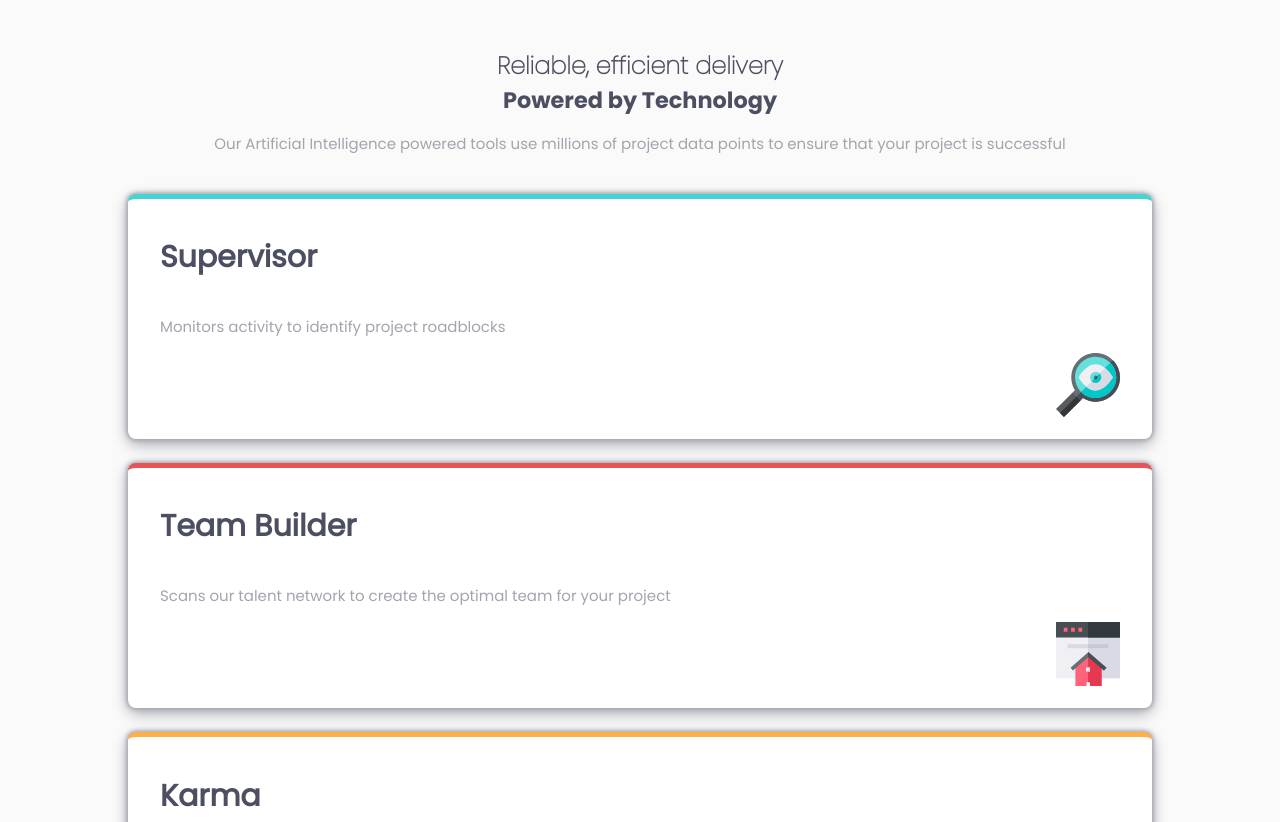
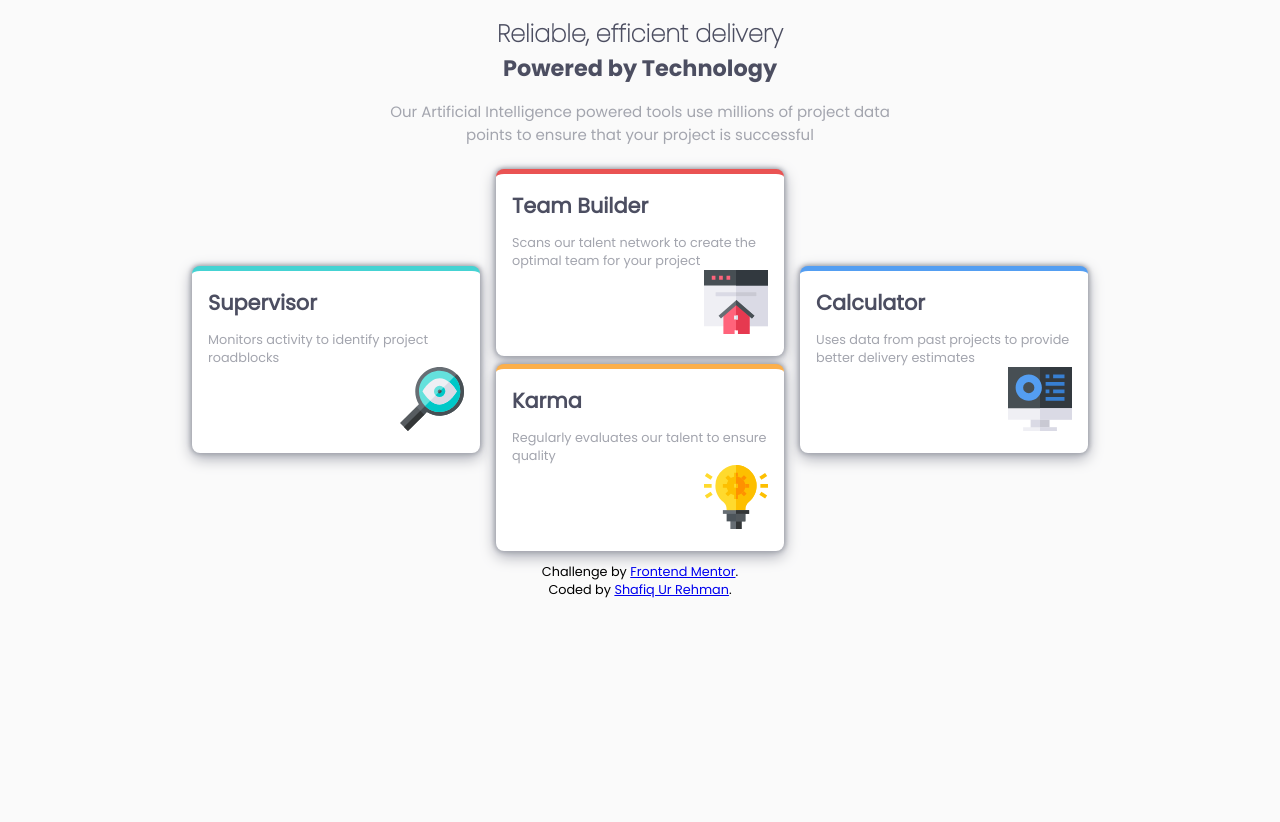
Before and after one commit to srplanta/fem-four-card-feature-section-master, a plain HTML site: page index.html in a window 1280 px wide. Shown: the top 822 px of the page. After the commit the page ends 800 px from the top, so only its background shows below. Drawn offline with Linux system fonts and the light colour scheme.

Commit message:
desktop css added

```diff
--- a/index.html
+++ b/index.html
@@ -97,7 +97,7 @@
   <footer>
     <p class="attribution">
       Challenge by <a href="https://www.frontendmentor.io?ref=challenge" target="_blank">Frontend Mentor</a>.<br>
-      Coded by <a href="#">Your Name Here</a>.
+      Coded by <a href="#">Shafiq Ur Rehman</a>.
     </p>
   </footer>
 </body>
--- a/style.css
+++ b/style.css
@@ -42,6 +42,7 @@ body {
     display: flex;
     flex-direction: column;
     align-items: center;
+    justify-content: center;
 }
 
 header {
@@ -117,6 +118,7 @@ main {
 }
 
 .card-heading {
+    margin-top: 0;
     color: var(--very-dark-blue);
 }
 
@@ -148,4 +150,47 @@ main {
 
 footer {
     text-align: center;
+    font-size: .8rem;
 }
+
+/* ---------------------- */
+
+@media only screen and (min-width:768px) {
+    body {
+        width: 100vw;
+        margin: auto;
+    }
+    header {
+        max-width: 40%;
+        margin-top: 0;
+    }
+
+    main {
+        width: 70%;
+        flex-direction: row;
+        gap: 1rem;
+    }
+    .card {
+        margin-top: .5rem;
+        background-color: white;
+        padding: 1rem;
+        border-radius: .5rem;
+        box-shadow:
+            -1px 0px 5px var(--grayish-blue),
+            1px 0px 5px var(--grayish-blue),
+            0px 5px 15px var(--grayish-blue);
+    }
+    .card-heading {
+        font-size: 1.3rem;
+        margin-bottom: 0;
+    }
+
+    .card-text {
+        font-size: .8rem;
+        margin-bottom: 0;
+    }
+
+    .card-icon {
+        text-align: right;
+    }
+}
```
